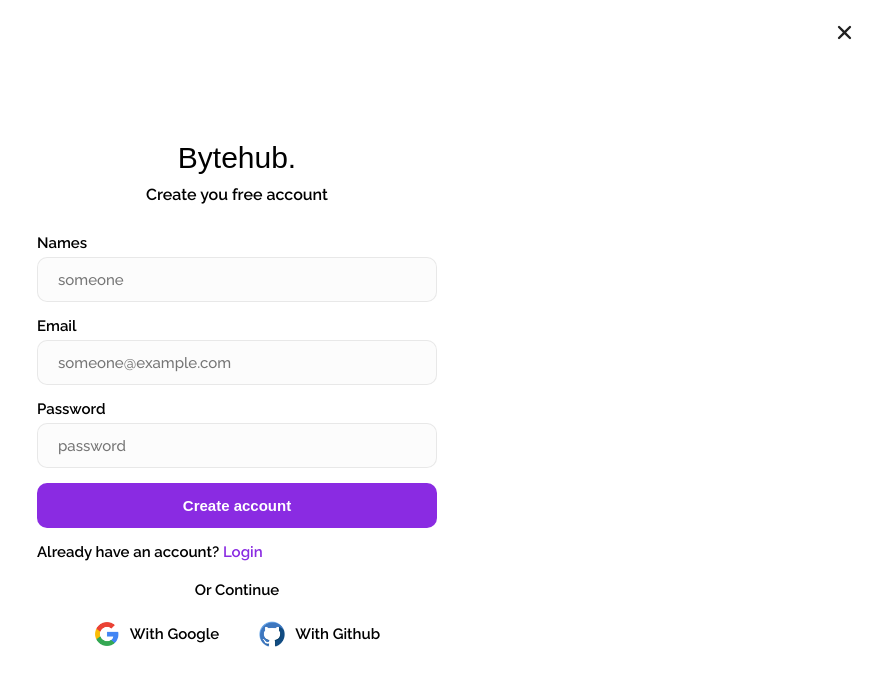
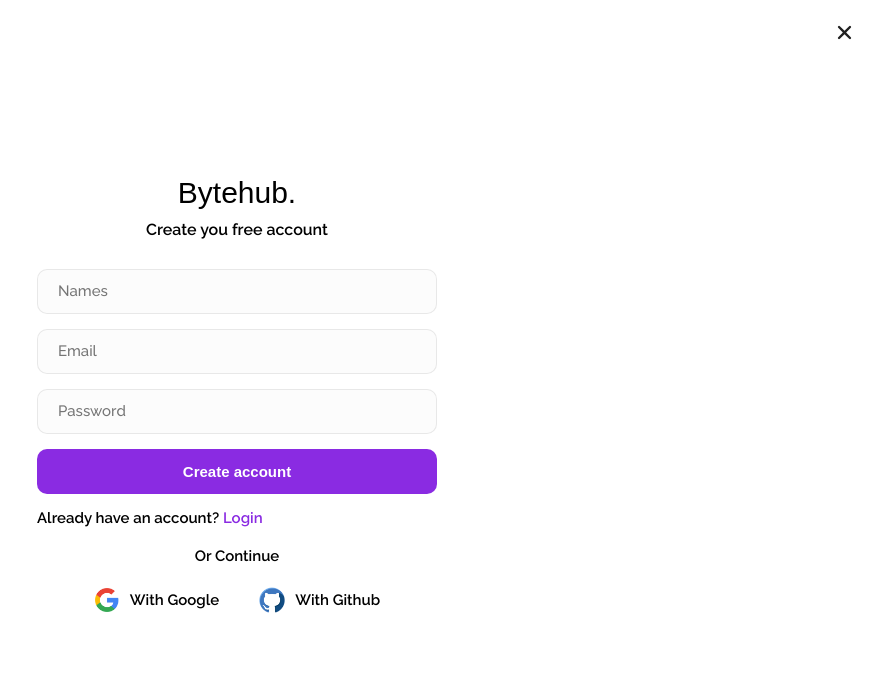
Before and after one commit to kevindermot99/bytehub, a React (Vite) app in the folder client/: page /register in a window 1280 px wide. Shown: the top 686 px of the page, without its empty margins (403-1280 px from the left). Built offline with nearby package versions, Linux system fonts and the light colour scheme; a web font is replaced by a local one.

Commit message:
register form update

```diff
--- a/client/src/pages/Register.jsx
+++ b/client/src/pages/Register.jsx
@@ -66,16 +66,16 @@ function Register() {
                         <h3>Create you free account</h3>
                         <form onSubmit={handleSubmit} className={submitting ? 'submitting' : ''}>
                             <label>
-                                <p>Names</p>
-                                <input type="text" autoComplete='off' placeholder='someone' onChange={(e) => setNames(e.target.value)} required />
+                                {/* <p>Names</p> */}
+                                <input type="text" autoComplete='off' placeholder='Names' onChange={(e) => setNames(e.target.value)} required />
                             </label>
                             <label>
-                                <p>Email</p>
-                                <input type="email" autoComplete='off' placeholder='someone@example.com' onChange={(e) => setEmail(e.target.value)} required />
+                                {/* <p>Email</p> */}
+                                <input type="email" autoComplete='off' placeholder='Email' onChange={(e) => setEmail(e.target.value)} required />
                             </label>
                             <label>
-                                <p>Password</p>
-                                <input type="password" placeholder="password" onChange={(e) => setPassword(e.target.value)} required />
+                                {/* <p>Password</p> */}
+                                <input type="password" placeholder="Password" onChange={(e) => setPassword(e.target.value)} required />
                             </label>
                             <label>
                                 <button type="submit" className='submitbtn'><span className='name'>Create account</span><span className='btnloader'></span></button>
```
